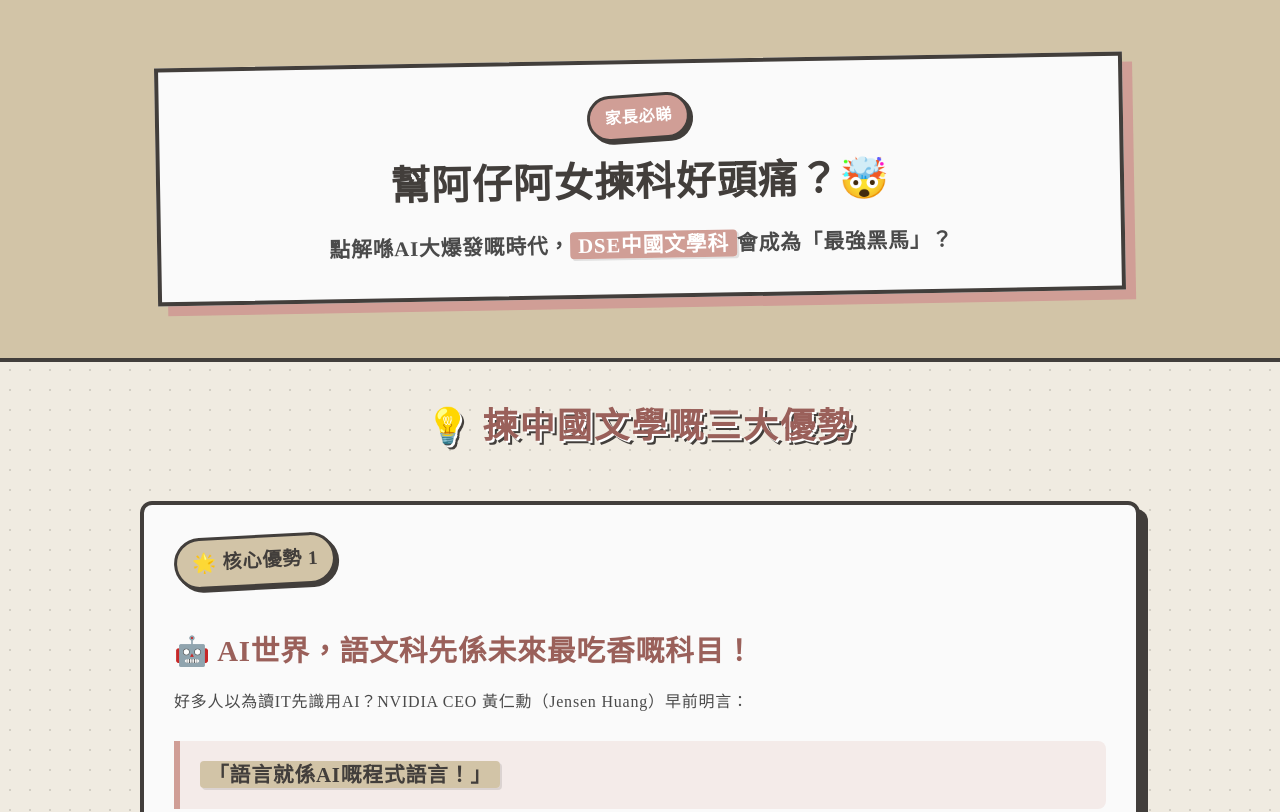
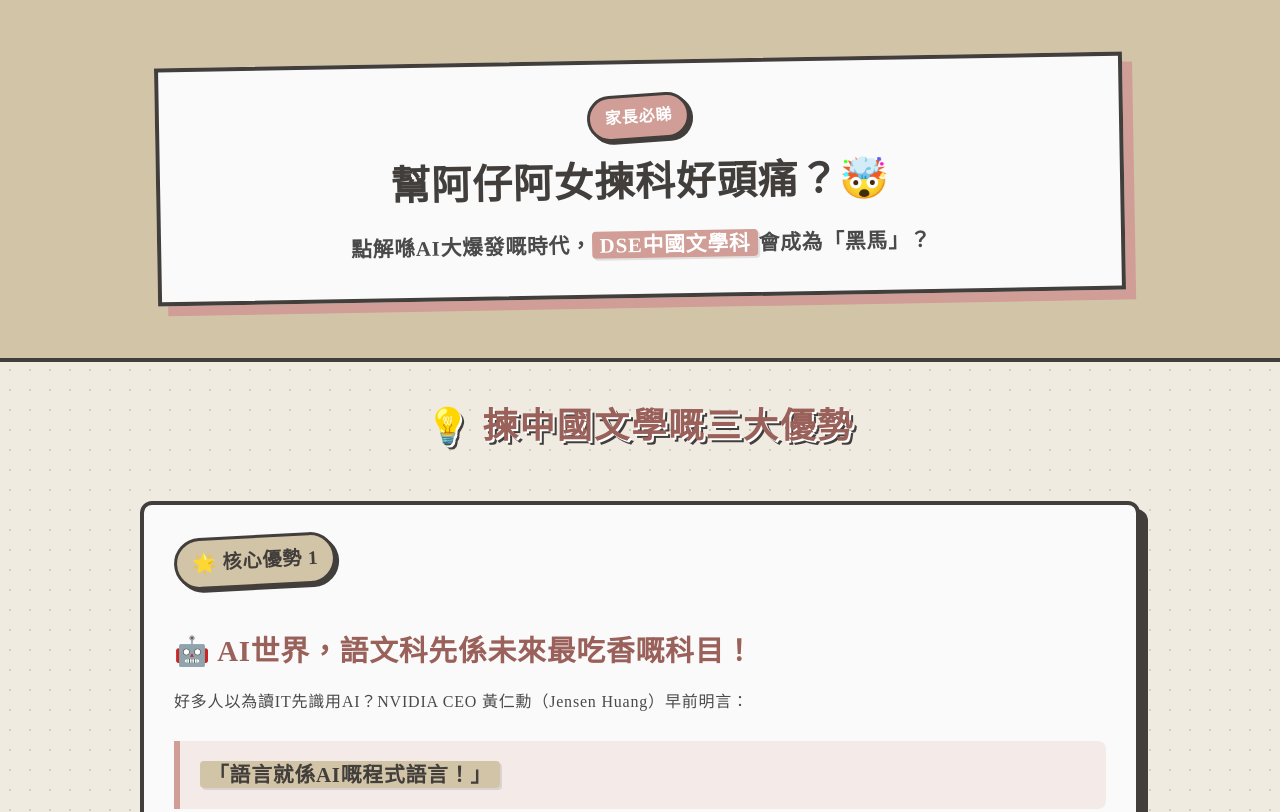
Before and after one commit to kenchan20141/lit, a plain HTML site: page index.html in a window 1280 px wide. Shown: the top 812 px of the page. Drawn offline with Linux system fonts and the light colour scheme.

Commit message:
Update index.html

```diff
--- a/index.html
+++ b/index.html
@@ -3,7 +3,7 @@
 <head>
     <meta charset="UTF-8">
     <meta name="viewport" content="width=device-width, initial-scale=1.0">
-    <title>AI時代的最強黑馬：DSE中國文學科</title>
+    <title>AI時代的黑馬：DSE中國文學科</title>
     <!-- 引入 Noto Serif TC (包含 400, 700, 900 粗細) -->
     <link href="https://fonts.googleapis.com/css2?family=Noto+Serif+TC:wght@400;700;900&display=swap" rel="stylesheet">
     <style>
@@ -475,7 +475,7 @@
         <div class="header-content">
             <div class="badge">家長必睇</div>
             <h1>幫阿仔阿女揀科好頭痛？🤯</h1>
-            <p>點解喺AI大爆發嘅時代，<mark class="pink">DSE中國文學科</mark>會成為「最強黑馬」？</p>
+            <p>點解喺AI大爆發嘅時代，<mark class="pink">DSE中國文學科</mark>會成為「黑馬」？</p>
         </div>
     </header>
 
```
